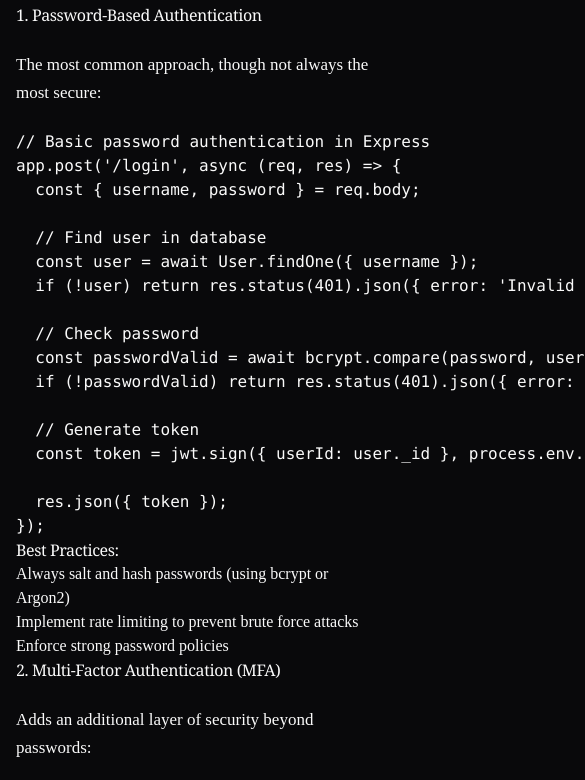
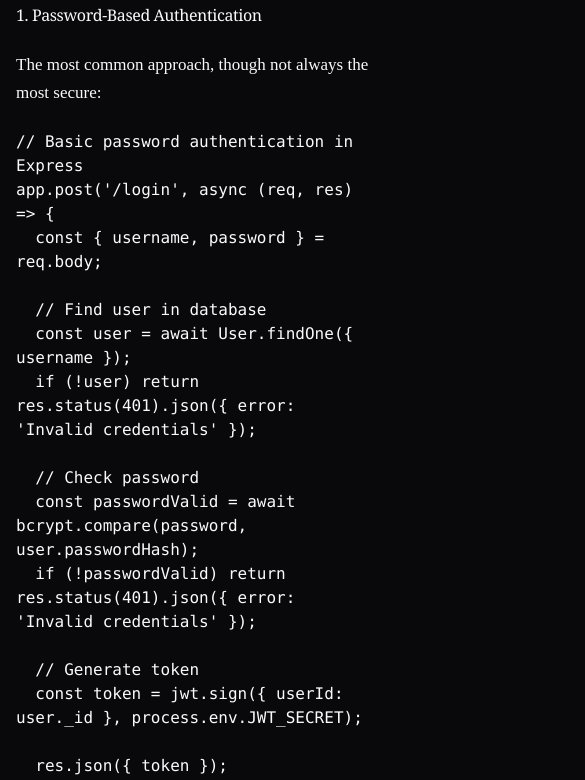
Before and after one commit to MIHIR2006/Blog, a React (Vite) app: page /blog/authentication-authorization-guide in a window 390 px wide. Shown: the part 1383-2163 px from the top of the page, 585 px wide, since content can reach past the window. Built offline with nearby package versions, Linux system fonts and the light colour scheme.

Commit message:
fixed Responsiveness issues

```diff
--- a/src/index.css
+++ b/src/index.css
@@ -1,4 +1,3 @@
-
 @tailwind base;
 @tailwind components;
 @tailwind utilities;
@@ -120,4 +119,18 @@
   .scrollbar-progress {
     @apply fixed top-0 left-0 right-0 h-0.5 bg-primary origin-left z-50 animate-progress;
   }
+
+  /* Code block styling for better mobile experience */
+  .prose pre {
+    @apply overflow-x-auto max-w-full;
+  }
+
+  .prose code {
+    @apply break-words whitespace-pre-wrap;
+  }
+
+  /* Ensure code blocks don't overflow on small screens */
+  .prose pre code {
+    @apply inline-block min-w-full;
+  }
 }
--- a/src/pages/BlogPost.tsx
+++ b/src/pages/BlogPost.tsx
@@ -94,7 +94,26 @@ const BlogPost = () => {
 
             {/* Article content */}
             <div className="prose prose-lg dark:prose-invert max-w-none" ref={contentRef}>
-              <Markdown remarkPlugins={[remarkGfm]}>
+              <Markdown remarkPlugins={[remarkGfm]}
+                components={{
+                  code(props) {
+                    const {children, className, node, ...rest} = props
+                    return (
+                      <code className={className} style={{overflowX: 'auto', display: 'block', whiteSpace: 'pre-wrap', wordBreak: 'break-word'}} {...rest}>
+                        {children}
+                      </code>
+                    )
+                  },
+                  pre(props) {
+                    const {children, ...rest} = props
+                    return (
+                      <pre style={{overflowX: 'auto', maxWidth: '100%'}} {...rest}>
+                        {children}
+                      </pre>
+                    )
+                  }
+                }}
+              >
                 {article.content}
               </Markdown>
             </div>
```
